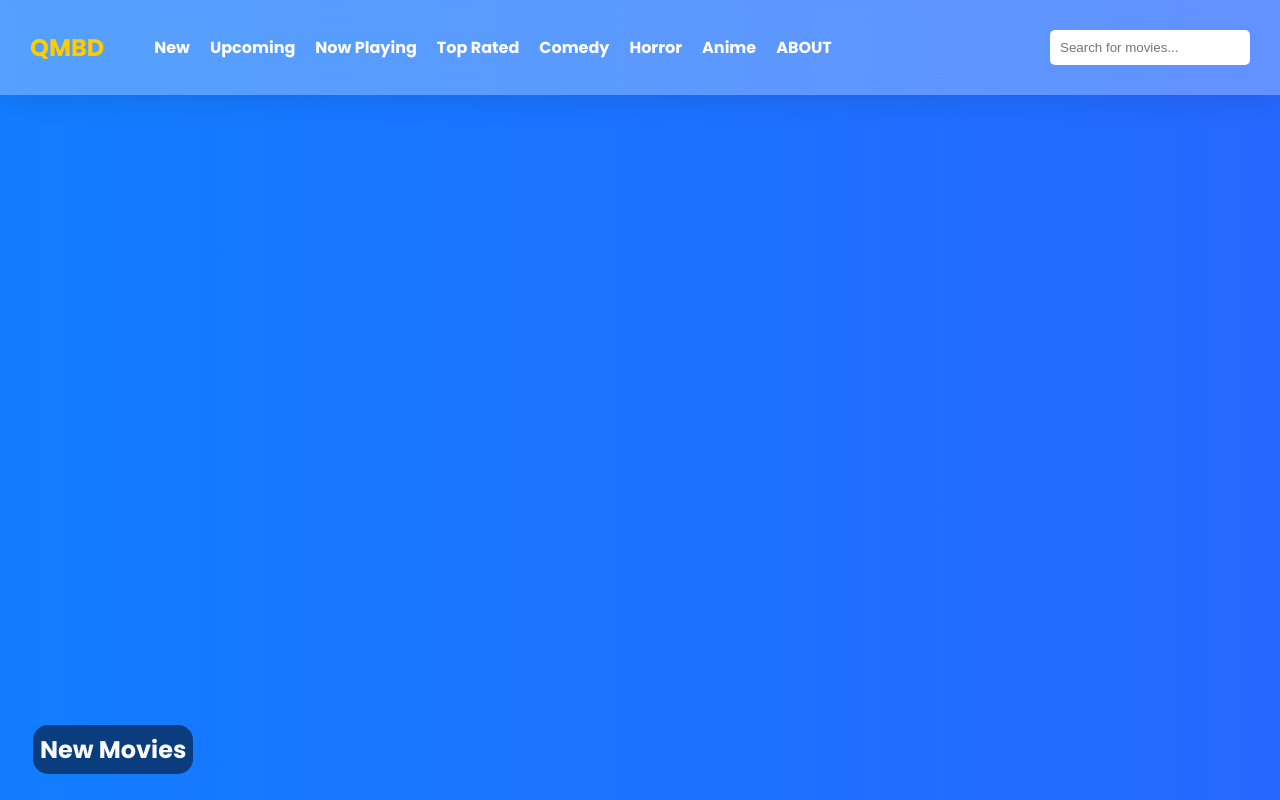
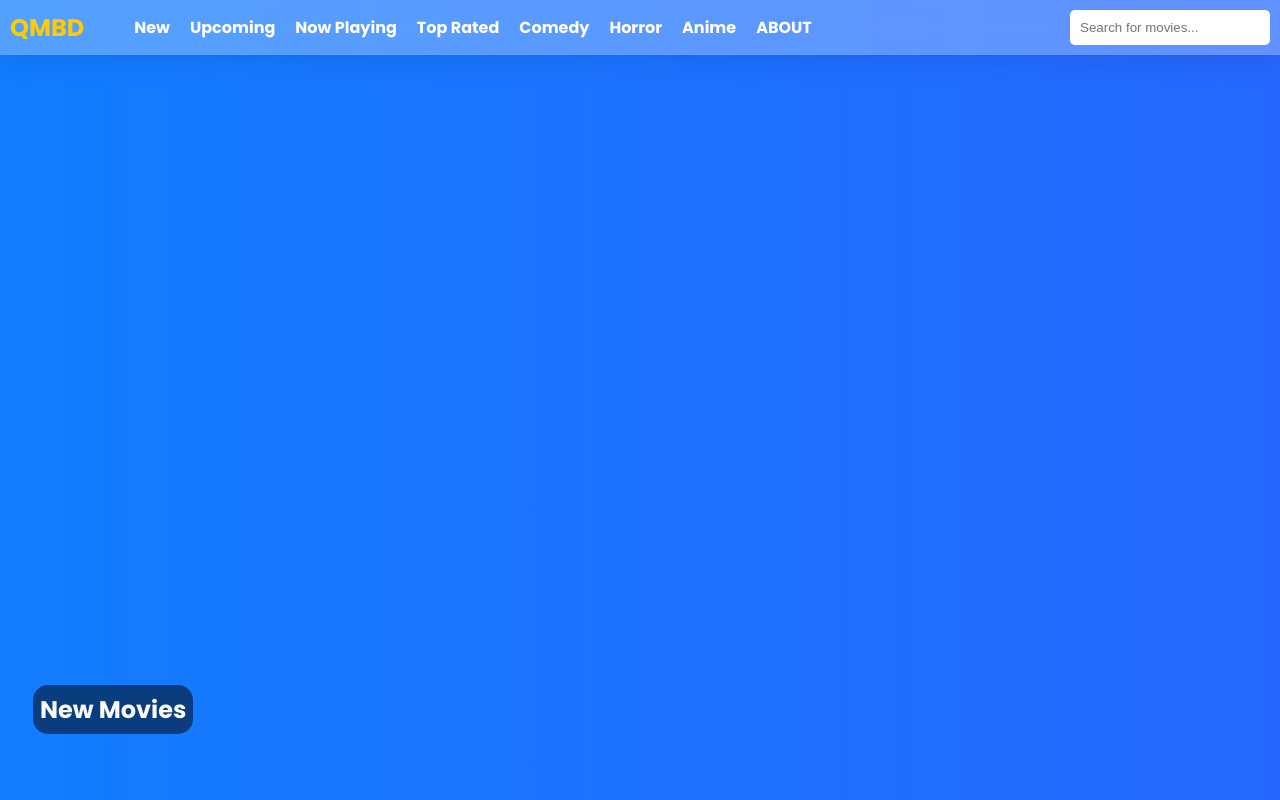
Before and after one commit to asabijith/qmbd, a plain HTML site: page index.html in a window 1280 px wide. Shown: the top 800 px of the page. Drawn offline with Linux system fonts and the light colour scheme; no server answers.

Commit message:
style.css

```diff
--- a/style.css
+++ b/style.css
@@ -51,7 +51,7 @@ header {
     box-shadow: 0 4px 30px rgba(0, 0, 0, 0.1);
     backdrop-filter: blur(11.2px);
     -webkit-backdrop-filter: blur(11.2px);
-    padding: 30px 30px;
+    padding: 10px 10px;
     display: flex;
     justify-content: space-between;
     align-items: center;
```
